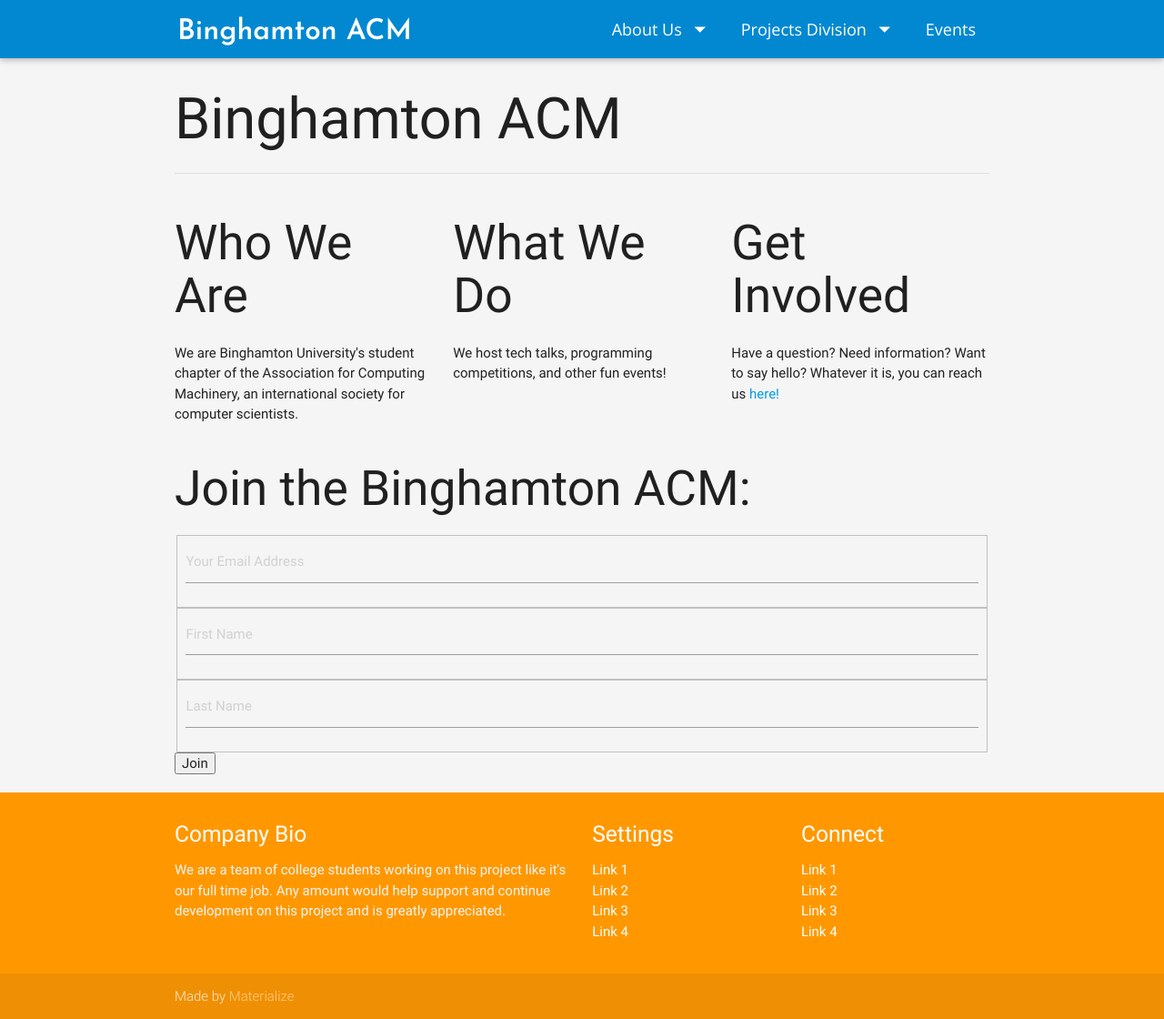
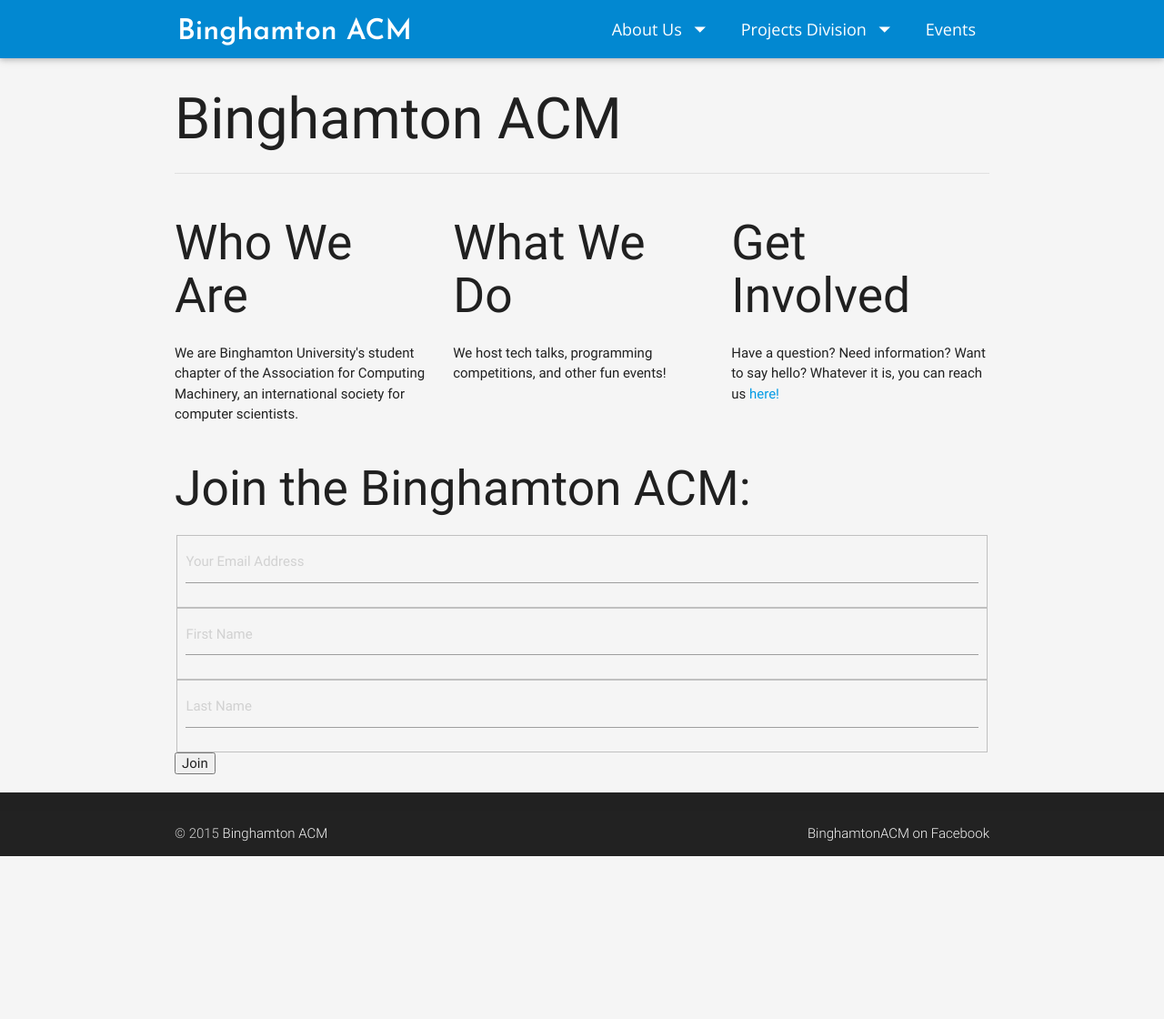
Before and after one commit to BinghamtonACM/old-web, a Jekyll site: the page built from index.html, in a window 1280 px wide. Shown: the whole page at 91% size. Built offline with Jekyll 4.4.1, drawn with Linux system fonts in a browser that asks for light colours; comment, search, counter and statistics services are not loaded; after the commit the page ends 941 px from its top, so only the background shows below that.

Commit message:
Redesign footer
- Add Facebook url as site variable and place in footer.
- Update footer colors and remove placeholder text.
- Add copyright text in footer.
- Add Facebook icon.

```diff
--- a/_config.yml
+++ b/_config.yml
@@ -2,6 +2,7 @@ highlighter: pygments
 timezone: America/New_York
 encoding: utf-8
 title: Binghamton ACM
+facebook-url: "https://www.facebook.com/BinghamtonACM"
 
 safe: true
 lsi: false
--- a/_includes/footer.html
+++ b/_includes/footer.html
@@ -1,35 +1,10 @@
-<footer class="page-footer orange">
-  <div class="container">
-    <div class="row">
-      <div class="col l6 s12">
-        <h5 class="white-text">Company Bio</h5>
-        <p class="grey-text text-lighten-4">We are a team of college students working on this project like it's our full time job. Any amount would help support and continue development on this project and is greatly appreciated.</p>
-
-
-      </div>
-      <div class="col l3 s12">
-        <h5 class="white-text">Settings</h5>
-        <ul>
-          <li><a class="white-text" href="#!">Link 1</a></li>
-          <li><a class="white-text" href="#!">Link 2</a></li>
-          <li><a class="white-text" href="#!">Link 3</a></li>
-          <li><a class="white-text" href="#!">Link 4</a></li>
-        </ul>
-      </div>
-      <div class="col l3 s12">
-        <h5 class="white-text">Connect</h5>
-        <ul>
-          <li><a class="white-text" href="#!">Link 1</a></li>
-          <li><a class="white-text" href="#!">Link 2</a></li>
-          <li><a class="white-text" href="#!">Link 3</a></li>
-          <li><a class="white-text" href="#!">Link 4</a></li>
-        </ul>
-      </div>
+<footer class="page-footer grey darken-4">
+    <div class="footer-copyright">
+        <div class="container">
+            &copy; 2015 <a class="grey-text text-lighten-4" href="{{ site.url }}">Binghamton ACM</a>
+            <div class="right">
+                <a class="grey-text text-lighten-4" href="{{ site.facebook-url }}">BinghamtonACM on Facebook</a>
+            </div>
+        </div>
     </div>
-  </div>
-  <div class="footer-copyright">
-    <div class="container">
-    Made by <a class="orange-text text-lighten-3" href="http://materializecss.com">Materialize</a>
-    </div>
-  </div>
 </footer>
```
Also changed, not shown: img/facebook-icon.png (added).
